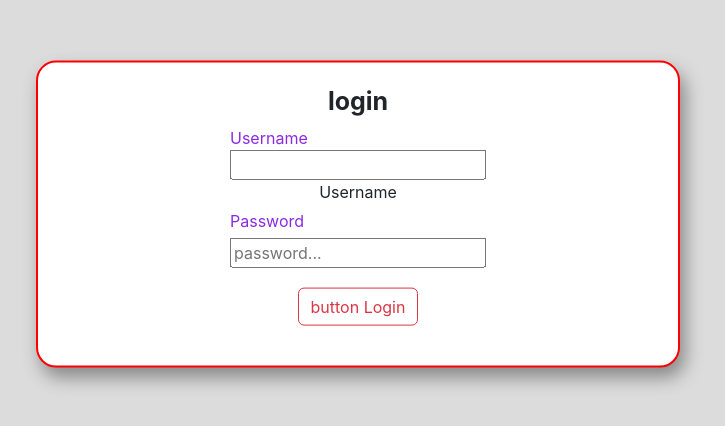
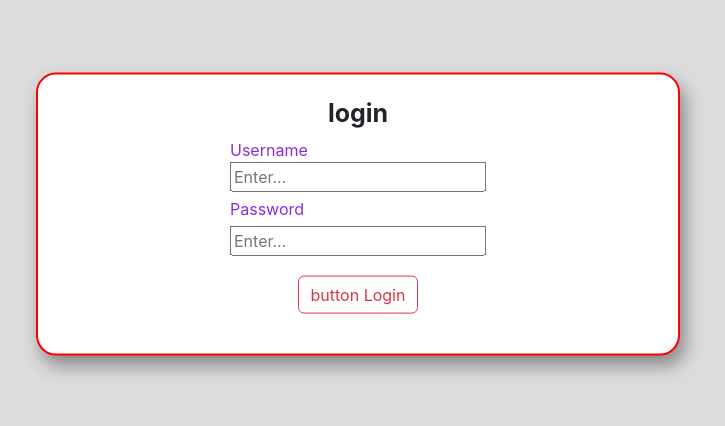
Before and after one commit to True-Internship/Front-End, a React (Create React App) app: page / in a window 1280 px wide. Shown: the part 186-612 px from the top of the page, without its empty margins (282-1007 px from the left). Built offline with nearby package versions, Linux system fonts and the light colour scheme.

Commit message:
edit button V1

```diff
--- a/src/Page/Login.css
+++ b/src/Page/Login.css
@@ -30,9 +30,9 @@ body{
   color: blueviolet;
   padding-top: 2%;
 }
-.form-input:focus ~ .form--lable,
+/* .form-input:focus ~ .form--lable,
 .form-input:not(:placeholder-shown).form-input:not(:focus) ~.form--lable{
   top:-0.5rem;
   font-size: 0.8rem;
   left: 0.8rem;
-}
+} */
--- a/src/Page/Login.js
+++ b/src/Page/Login.js
@@ -44,20 +44,17 @@ const Login = ({ authenticate }) => {
                     <div class="topic-username">
                         <input
                             type="text"
-                            class="form-input"
-                            autoComplete="off"
-                            placeholder=" "
+                            placeholder="Enter..."
                             onChange={(e) => {
                                 setUserneme(e.target.value);
                             }} />
-                            <label for="username" class="form--lable">Username</label>
                     </div>
 
                     <div className="topic-lable">Password</div>
                     <div className="topic-lable">
                         <input
                             type="password"
-                            placeholder="password..."
+                            placeholder="Enter..."
                             onChange={(e) => {
                                 setPassword(e.target.value);
                             }}
--- a/src/Page/SelectFile.js
+++ b/src/Page/SelectFile.js
@@ -14,6 +14,7 @@ const SelectFile = ({ logout }) => {
   // รายชื่อพนักงานทั้งหมดที่อยู่ในdatabaseจริง
   const [listErrorFull, setListErrorFull] = useState([])
   const [show, setShow] = useState(false)
+  const [checkInside, setCheckInside] = useState(false)
   useEffect(() => {
     Axios.get('http://localhost:3001/employee').then((response) => {
       setEmployeeList(response.data);
@@ -165,6 +166,7 @@ const SelectFile = ({ logout }) => {
     event.preventDefault();
     const valueexcel = await readExcel(file)
     setitems(valueexcel)
+    setCheckInside(!checkInside)
     delEmployee()
     check_length_error()
     setCount(0)
@@ -190,11 +192,9 @@ const SelectFile = ({ logout }) => {
         </Button>
       </Form>
       <div>
-        <h1>record error</h1>
-
         {show ?
           <div>
-            <div>can't update table employee</div>
+            <h1>can't update table employee</h1>
             {listErrorFull.map((data, i) => {
               return (
                 <div key={i}>
@@ -212,11 +212,23 @@ const SelectFile = ({ logout }) => {
           </div> : <h1></h1>}
 
 
-
-
+        {(employeeList_error_length === 0 || employeeList_error_length === null) ?
+          <>
+            {checkInside ?
+              <div>
+                <h1>update table success</h1>
+              </div>
+              : <div></div>
+            }
+          </> :
+          <div>
+            <h1>record error</h1>
+            <button onClick={(e) => get_error(e)}>Show Error</button>
+          </div>
+        }
         <h1>count error = {employeeList_error_length}</h1>
         <h1>count item = {items.length}</h1>
-        <button onClick={(e) => get_error(e)}>Show Error</button>
+
         {/* <button onClick={reset}>reset</button> */}
       </div>
     </div>
```
